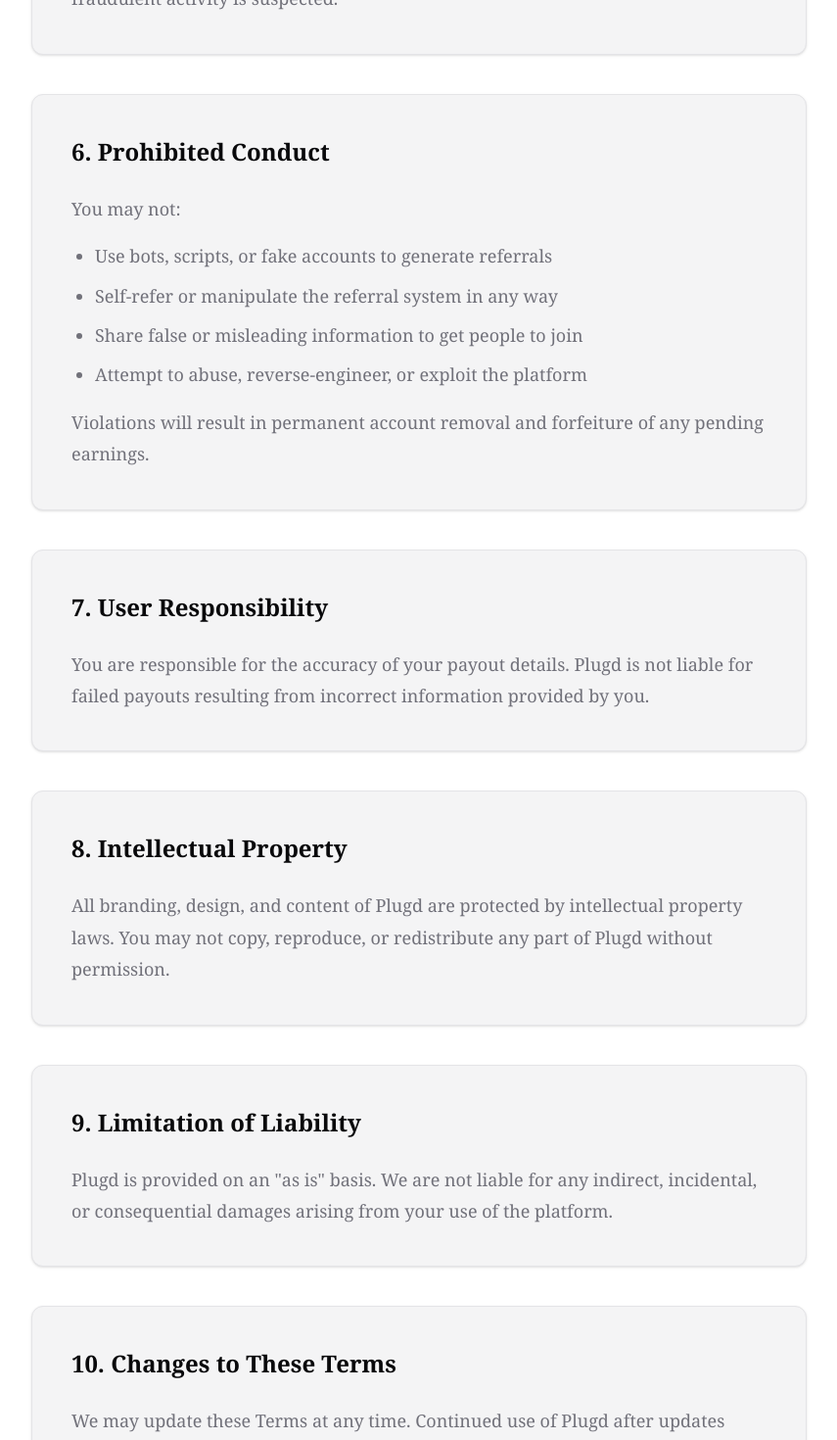
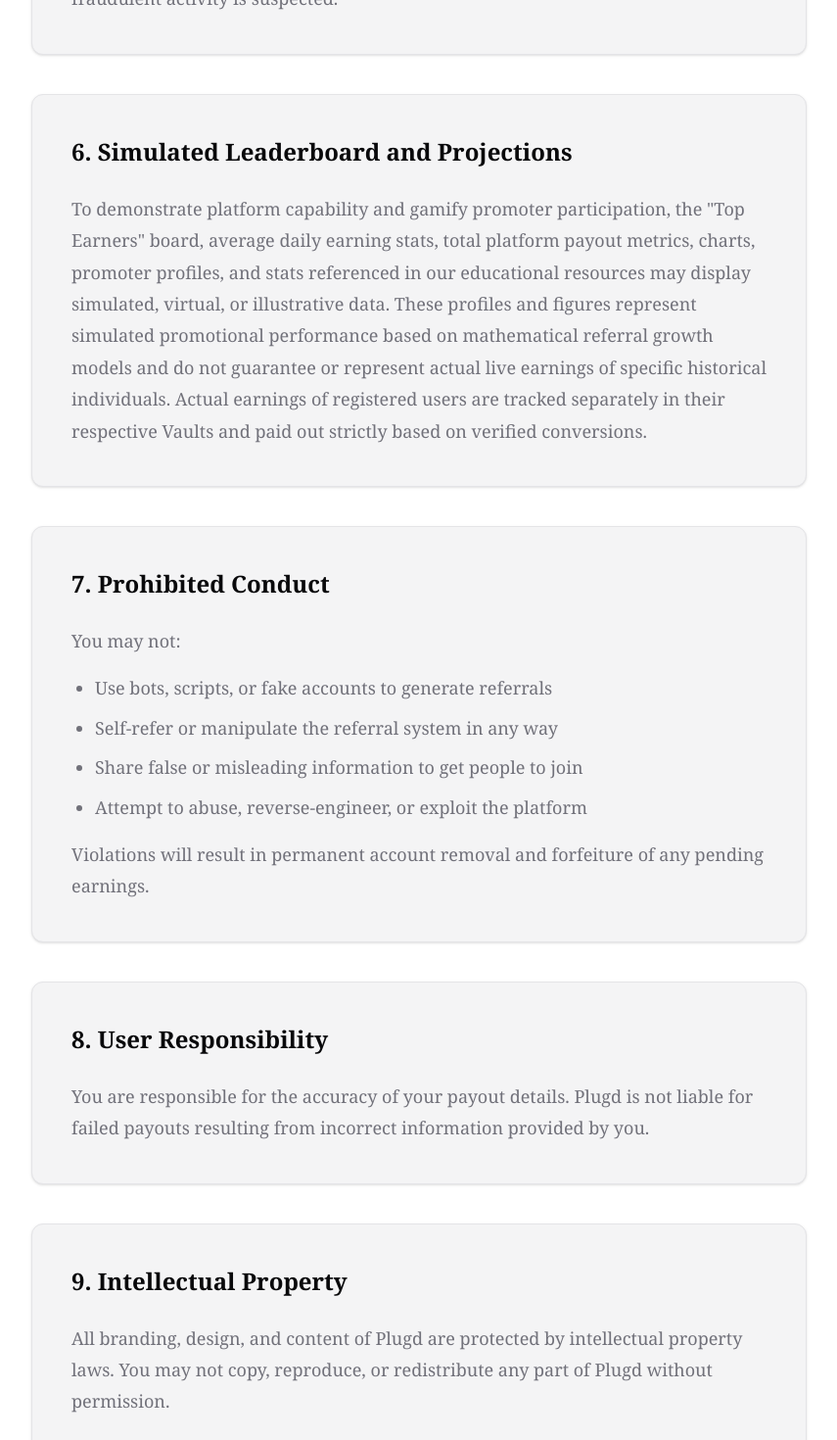
Before and after one commit to Ravishankar802/The-Plugd, a Next.js app: page /terms-of-service in a window 1280 px wide. Shown: the part 1520-2990 px from the top of the page at 98% size, without its empty margins (212-1067 px from the left). Built offline with nearby package versions, Linux system fonts and the light colour scheme.

Commit message:
Implement legal disclaimers for simulated leaderboard data across all user interfaces, articles, public profiles, and signup flow

```diff
--- a/src/app/resources/[slug]/page.tsx
+++ b/src/app/resources/[slug]/page.tsx
@@ -167,6 +167,10 @@ export default async function ArticlePage({ params }: { params: Promise<{ slug:
             <p key={index}>{paragraph}</p>
           ))}
         </div>
+
+        <p className="text-[11px] text-white/20 font-medium font-sans mt-16 pt-6 border-t border-white/5 select-none">
+          *Earning statistics, ranks, and daily figures mentioned in these articles are based on illustrative simulations to demonstrate platform potential. Actual results vary by promoter activity.
+        </p>
       </article>
     </div>
   );
--- a/src/app/terms-of-service/page.tsx
+++ b/src/app/terms-of-service/page.tsx
@@ -45,7 +45,12 @@ export default function TermsOfService() {
           />
 
           <Section
-            title="6. Prohibited Conduct"
+            title="6. Simulated Leaderboard and Projections"
+            content='To demonstrate platform capability and gamify promoter participation, the "Top Earners" board, average daily earning stats, total platform payout metrics, charts, promoter profiles, and stats referenced in our educational resources may display simulated, virtual, or illustrative data. These profiles and figures represent simulated promotional performance based on mathematical referral growth models and do not guarantee or represent actual live earnings of specific historical individuals. Actual earnings of registered users are tracked separately in their respective Vaults and paid out strictly based on verified conversions.'
+          />
+
+          <Section
+            title="7. Prohibited Conduct"
             content={
               <div className="space-y-4">
                 <p>You may not:</p>
@@ -61,27 +66,27 @@ export default function TermsOfService() {
           />
 
           <Section
-            title="7. User Responsibility"
+            title="8. User Responsibility"
             content="You are responsible for the accuracy of your payout details. Plugd is not liable for failed payouts resulting from incorrect information provided by you."
           />
 
           <Section
-            title="8. Intellectual Property"
+            title="9. Intellectual Property"
             content="All branding, design, and content of Plugd are protected by intellectual property laws. You may not copy, reproduce, or redistribute any part of Plugd without permission."
           />
 
           <Section
-            title="9. Limitation of Liability"
+            title="10. Limitation of Liability"
             content='Plugd is provided on an "as is" basis. We are not liable for any indirect, incidental, or consequential damages arising from your use of the platform.'
           />
 
           <Section
-            title="10. Changes to These Terms"
+            title="11. Changes to These Terms"
             content="We may update these Terms at any time. Continued use of Plugd after updates constitutes acceptance of the revised Terms."
           />
 
           <Section
-            title="11. Contact"
+            title="12. Contact"
             content={
               <span>
                 For any questions, contact us at{" "}
--- a/src/components/HomeClient.tsx
+++ b/src/components/HomeClient.tsx
@@ -507,6 +507,10 @@ export default function HomeClient({
               </button>
             </div>
           )}
+
+          <p className="text-center text-[10px] text-muted/30 font-medium mt-6 select-none font-sans">
+            ⓘ These figures and profiles demonstrate platform scaling potential using simulated earnings. Individual earnings vary based on actual sharing performance.
+          </p>
         </div>
       </section>
 
--- a/src/components/PublicProfileClient.tsx
+++ b/src/components/PublicProfileClient.tsx
@@ -473,6 +473,10 @@ export default function PublicProfileClient({ promoter }: PublicProfileClientPro
         </div>
       </div>
 
+      <p className="text-center text-[10px] text-muted/30 font-medium mt-10 mb-6 select-none font-sans max-w-2xl mx-auto px-4">
+        ⓘ This profile and associated earning figures demonstrate platform scaling potential using simulated data. Actual earnings vary by promoter activity.
+      </p>
+
       <div className="w-full mt-auto">
         <Footer showBorder={false} minimal={true} />
       </div>
--- a/src/components/ReferralModal.tsx
+++ b/src/components/ReferralModal.tsx
@@ -853,6 +853,16 @@ export default function ReferralModal({ isOpen, onClose, userEmail, referralCode
               )}
             </button>
 
+            {showEmailInput && (
+              <p className="text-center text-[10px] text-muted/40 font-medium font-sans mt-2 leading-snug">
+                By continuing, you agree to our{" "}
+                <Link href="/terms-of-service" className="underline hover:text-foreground transition-colors" target="_blank">
+                  Terms of Service
+                </Link>
+                .
+              </p>
+            )}
+
             {!showEmailInput && (
               <p className="text-center text-xs text-muted/80 font-bold font-sans">
                 Already a member?{" "}
```
